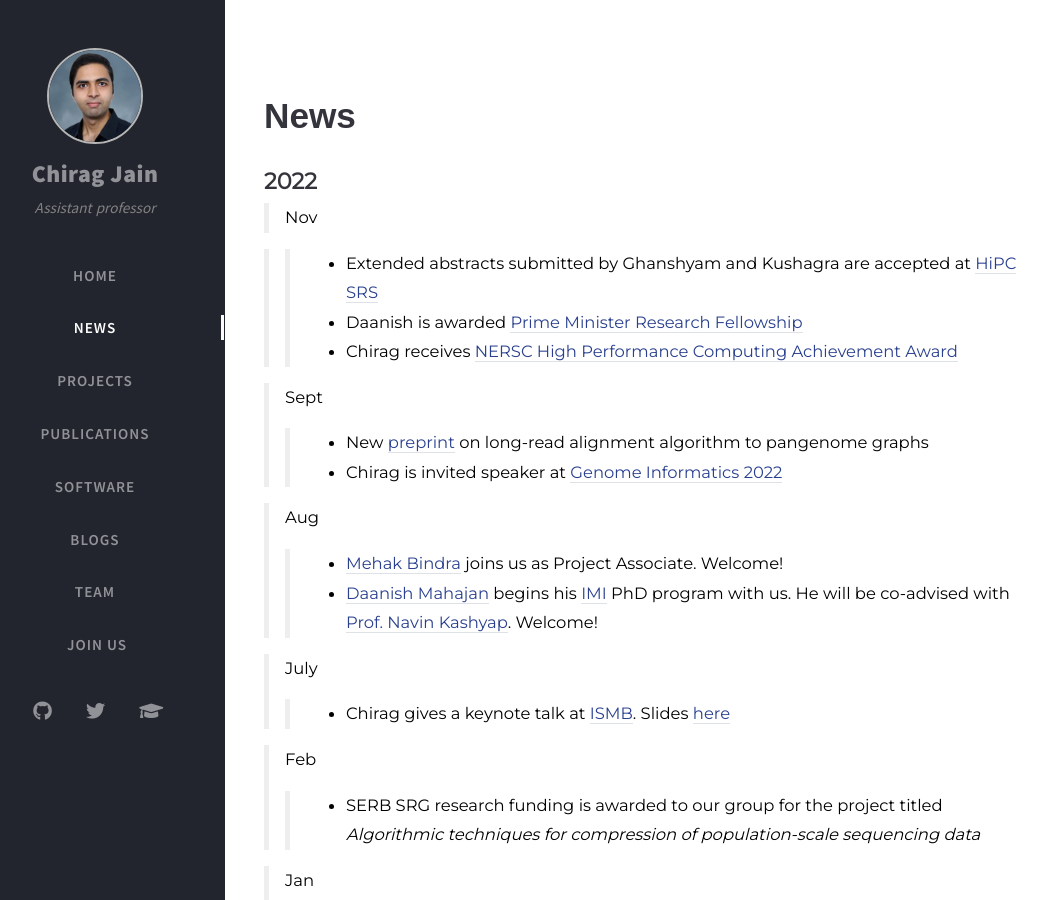
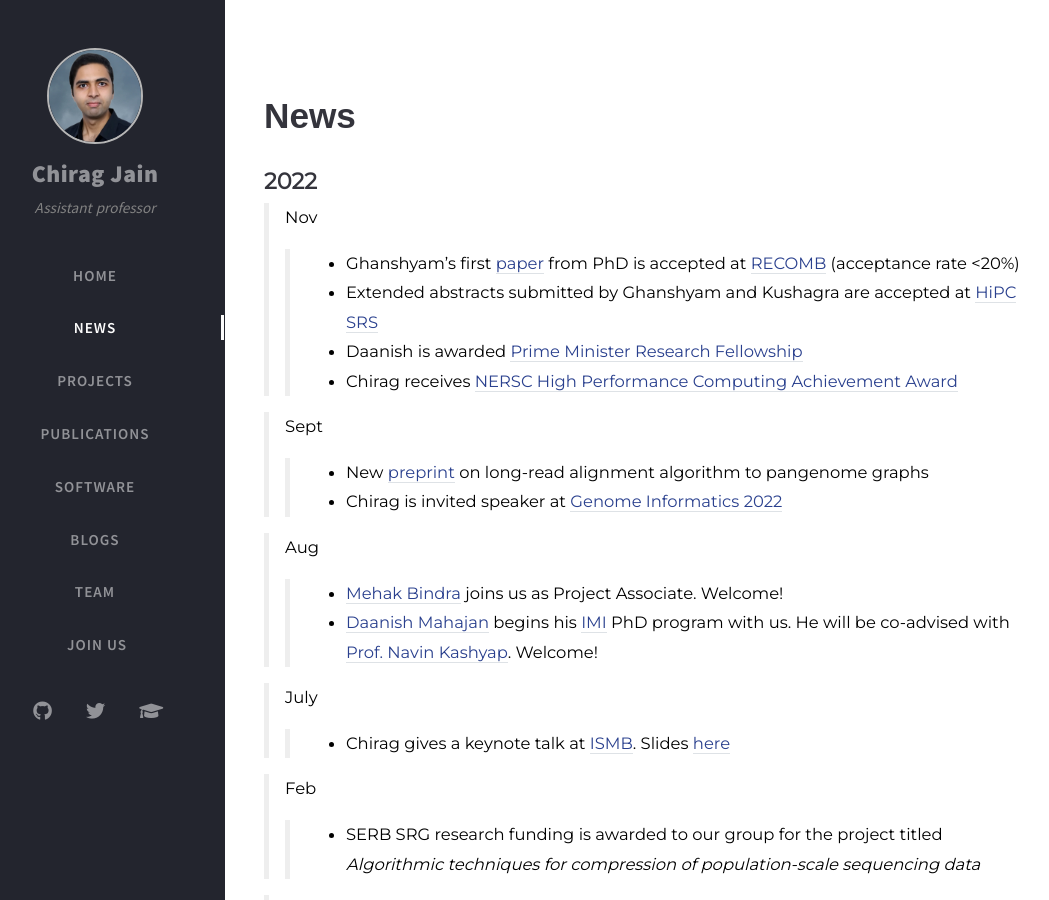
Before and after one commit to at-cg/at-cg.github.io, a Jekyll site: the page built from tabs/new.md, in a window 1280 px wide and 900 px high. Shown: the whole window, without its empty margins (35-1084 px from the left). Built offline with Jekyll 4.4.1, drawn with Linux system fonts in a browser that asks for light colours; nearby versions of some CDN libraries; comment, search, counter and statistics services are not loaded.

Commit message:
Update new.md

```diff
--- a/tabs/new.md
+++ b/tabs/new.md
@@ -22,7 +22,7 @@ type: news
 ## **2022**
 
 > Nov
-
+>> - Ghanshyam's first [paper](https://doi.org/10.1101/2022.08.29.505691) from PhD is accepted at [RECOMB](http://recomb2023.bilkent.edu.tr/program.html) (acceptance rate <20%)
 >> - Extended abstracts submitted by Ghanshyam and Kushagra are accepted at [HiPC SRS](https://hipc.org/srs/)
 >> - Daanish is awarded [Prime Minister Research Fellowship](https://www.pmrf.in)
 >> - Chirag receives [NERSC High Performance Computing Achievement Award](https://www.hpcwire.com/off-the-wire/nersc-honors-early-career-researchers-with-2022-achievement-awards/)
```
